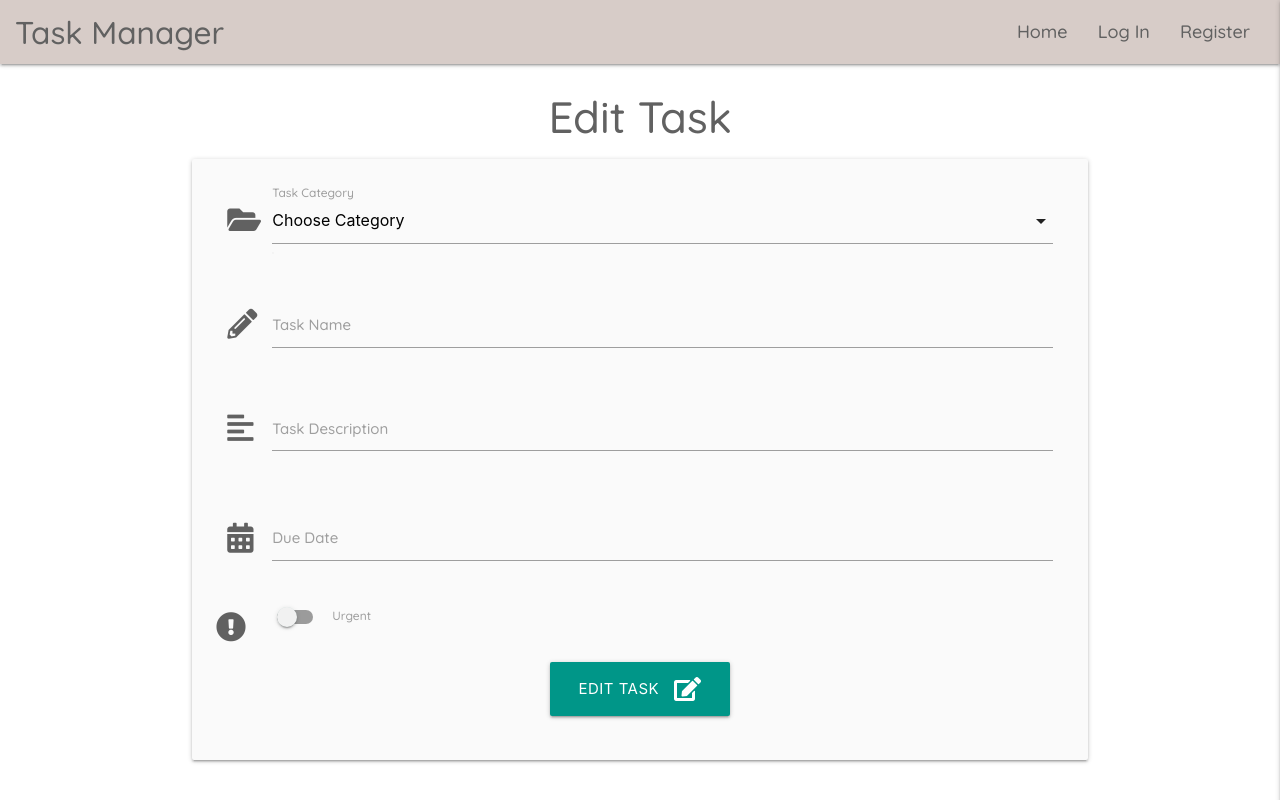
After one commit to szilvia-csernus/task-manager-mongo, a Flask app: template templates/edit_task.html in a window 1280 px wide. The commit adds this page. Run offline with Flask 3, Linux system fonts and the light colour scheme; the template is opened without the code that fills it, so the values that code supplies are empty; some libraries are stand-ins or nearby versions.

Commit message:
wire up task edit button

```diff
--- a/app.py
+++ b/app.py
@@ -3,6 +3,7 @@ from flask import (
     Flask, flash, render_template,
     redirect, request, session, url_for)
 from flask_pymongo import PyMongo
+# ObjectId allows us to properly render MongoDB documents using the unique ID
 from bson.objectid import ObjectId
 from werkzeug.security import generate_password_hash, check_password_hash
 if os.path.exists("env.py"):
@@ -121,6 +122,14 @@ def add_task():
     return render_template("add_task.html", categories=categories)
 
 
+@app.route("/edit_task/<task_id>", methods=["GET", "POST"])
+def edit_task(task_id):
+    task = mongo.db.tasks.find_one({"_id": ObjectId(task_id)})
+
+    categories = mongo.db.categories.find().sort("category_name", 1)
+    return render_template("edit_task.html", task=task, categories=categories)
+
+
 if __name__ == "__main__":
     app.run(host=os.environ.get("IP"),
             port=int(os.environ.get("PORT")),
--- a/static/css/style.css
+++ b/static/css/style.css
@@ -33,6 +33,10 @@ strong {
     color: rgb(38, 166, 154)
 }
 
+.my-edit-btn:hover {
+    color: white;
+}
+
 .btn-small {
     margin: 5px;
 }
--- a/templates/add_task.html
+++ b/templates/add_task.html
@@ -3,7 +3,7 @@
 <h3 class="grey-text text-darken-2 center-align">Add Task</h3>
 
 <div class="row card-panel grey lighten-5">
-  <form class="col s12" method="POST" action="">
+  <form class="col s12" method="POST" action="{{ url_for('add_task') }}">
     <!-- select category -->
     <div class="row">
       <div class="input-field col s12">
--- /dev/null
+++ b/templates/edit_task.html
@@ -0,0 +1,91 @@
+{% extends "base.html" %} {% block content %}
+
+<h3 class="grey-text text-darken-2 center-align">Edit Task</h3>
+
+<div class="row card-panel grey lighten-5">
+  <form class="col s12" method="POST" action="{{ url_for('edit_task', task_id=task._id) }}">
+    <!-- select category -->
+    <div class="row">
+      <div class="input-field col s12">
+        <i class="fas fa-folder-open prefix grey-text text-darken-2"></i>
+        <select id="category_name" name="category_name" class="validate" required>
+          <option value="" disabled selected>Choose Category</option>
+          {% for category in categories %}
+            <option value="{{ category.category_name }}">{{ category.category_name }}</option>
+          {% endfor %}
+        </select>
+        <label>Task Category</label>
+      </div>
+    </div>
+    <!-- task name  -->
+    <div class="row">
+      <div class="input-field col s12">
+        <i class="fas fa-pencil-alt prefix grey-text text-darken-2"></i>
+        <input
+          id="task_name"
+          name="task_name"
+          minlength="5"
+          maxlength="50"
+          type="text"
+          class="validate"
+          required
+        />
+        <label for="task_name">Task Name</label>
+      </div>
+    </div>
+    <!-- task description  -->
+    <div class="row">
+      <div class="input-field col s12">
+        <i class="fas fa-align-left prefix grey-text text-darken-2"></i>
+        <textarea
+          id="task_description"
+          name="task_description"
+          minlength="5"
+          maxlength="200"
+          class="materialize-textarea"
+          requuired
+        ></textarea>
+        <label for="task_description">Task Description</label>
+      </div>
+    </div>
+    <!-- due date  -->
+    <div class="row">
+      <div class="input-field col s12">
+        <i class="fas fa-calendar-alt prefix grey-text text-darken-2"></i>
+        <input
+          id="due_date"
+          name="due_date"
+          type="text"
+          class="datepicker validate"
+          required
+        />
+        <label for="due_date">Due Date</label>
+      </div>
+    </div>
+    <!-- urgent toggle  -->
+    <div class="row">
+      <div class="input-field col-12">
+        <div class="switch">
+          <i
+            class="fas fa-exclamation-circle prefix grey-text text-darken-2"
+          ></i>
+          <label for="is_urgent">
+            <input type="checkbox" id="is_urgent" name="is_urgent" />
+            <span class="lever"></span>
+            Urgent
+          </label>
+        </div>
+      </div>
+    </div>
+    <!-- submit button  -->
+    <div class="row">
+        <div class="col s12 center-align">
+            <button type="submit" class="btn-large teal">
+                Edit Task <i class="fas fa-edit right"></i>
+            </button>
+        </div>
+    </div>
+  </form>
+</div>
+
+{% endblock %}
--- a/templates/tasks.html
+++ b/templates/tasks.html
@@ -9,10 +9,10 @@
       <div class="col s3">
         <i class="fas fa-caret-down"></i>
         <a class="waves-effect waves-light btn-small">Done</a>
-        <a class="waves-effect waves-light btn-small my-edit-btn">Edit</a>
+        <a href="{{ url_for('edit_task', task_id=task._id) }}" class="waves-effect waves-light btn-small my-edit-btn">Edit</a>
       </div>
       <div class="col s9">
-        <strong>{{ task.task_name }}</strong>: {{ task.due_date }} {% if
+        <strong>{{ task.task_name }}:</strong> {{ task.due_date }} {% if
         task.is_urgent == 'on' %}
         <i
           class="fas fa-exclamation-circle teal-text tooltipped"
```
